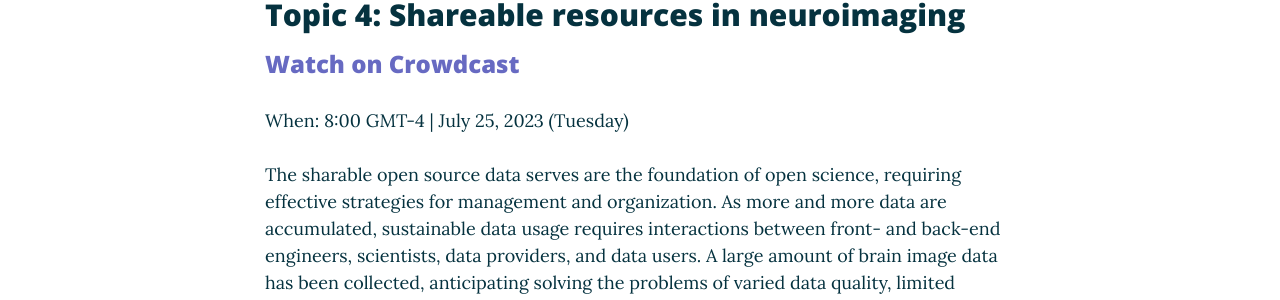
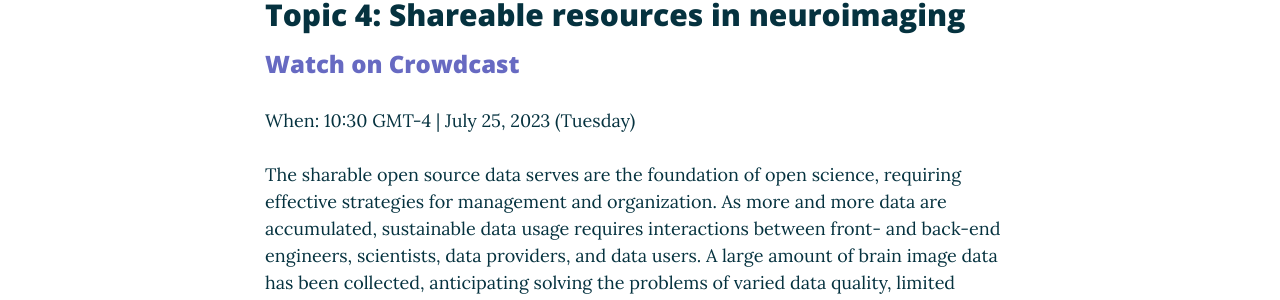
Before and after one commit to ohbm/osr2023, a Jekyll site: the page built from panel.md, in a window 1280 px wide and 900 px high, scrolled down 2356 px. Shown: the part 151-451 px from the top of the window. Built offline with Jekyll 4.4.1, drawn with Linux system fonts in a browser that asks for light colours; nearby versions of some CDN libraries.

Commit message:
Update panel.md

```diff
--- a/panel.md
+++ b/panel.md
@@ -139,7 +139,7 @@
 
 ## Topic 4: Shareable resources in neuroimaging
 ### <a href="https://www.crowdcast.io" target="_blank">Watch on Crowdcast</a>
-When: 8:00 GMT-4 | July 25, 2023 (Tuesday) <br/>
+When: 10:30 GMT-4 | July 25, 2023 (Tuesday) <br/>
 <!-- <a href="https://add.eventable.com/events/629a28543ef85c3ac00e5e83/629a4b4210e33846f6e40e62/" data-event="629a4b4210e33846f6e40e62" class="eventable-link" target="_blank" data-key="629a28543ef85c3ac00e5e83" data-style="1">Add to Calendar</a><br/> -->
 <br/>
 The sharable open source data serves are the foundation of open science, requiring effective strategies for management and organization. As more and more data are accumulated, sustainable data usage requires interactions between front- and back-end engineers, scientists, data providers, and data users. A large amount of brain image data has been collected, anticipating solving the problems of varied data quality, limited funding resources, or having too little data for studying specific populations or rare diseases in neuroscience research. Taking the advantage of methodologies like AI, big data and multi-omics approaches, on the other hand, enables scientists and doctors to understand the brain from new perspectives. By establishing discussions in this panel session, we take large-scale opensource brain image datasets as examples and aim to reduce inequalities by promoting value-added data usage with experts from different domains. Moreover, the panel will also include discussions on legal and ethical issues.
```
